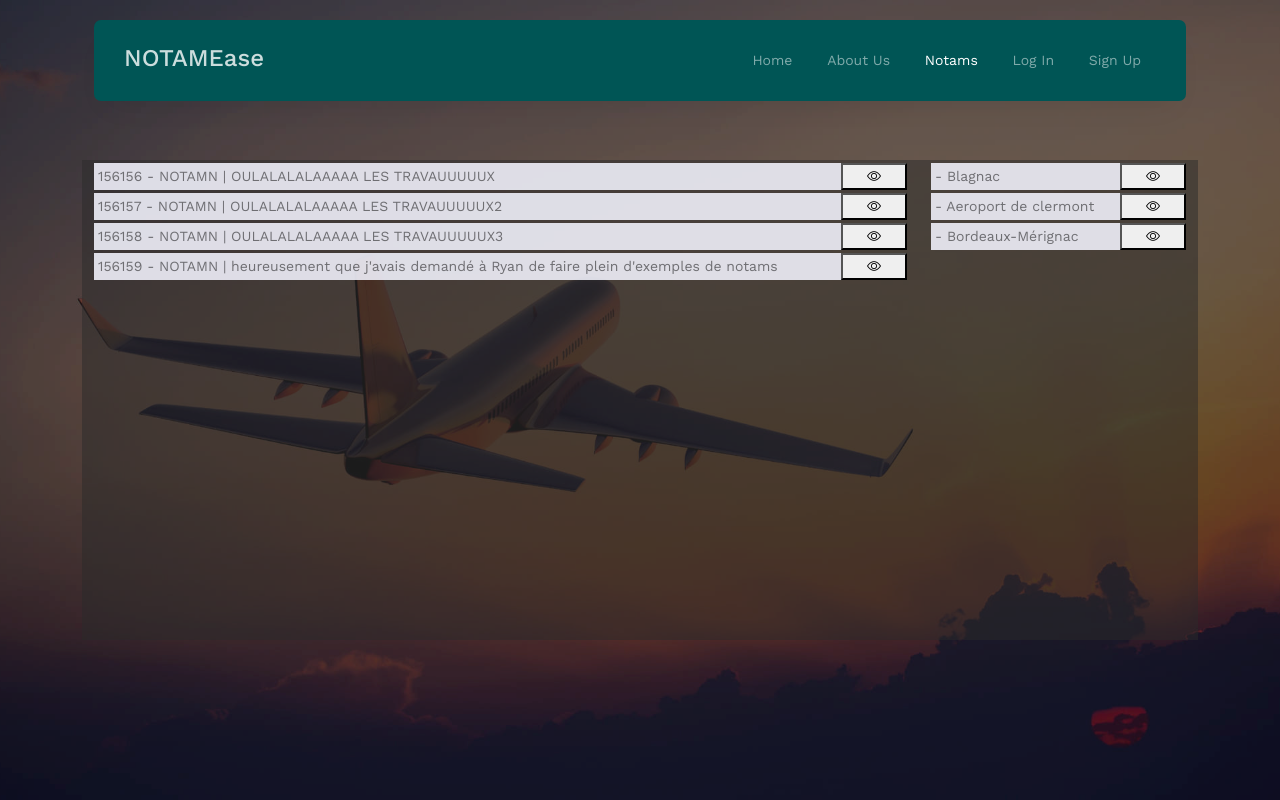
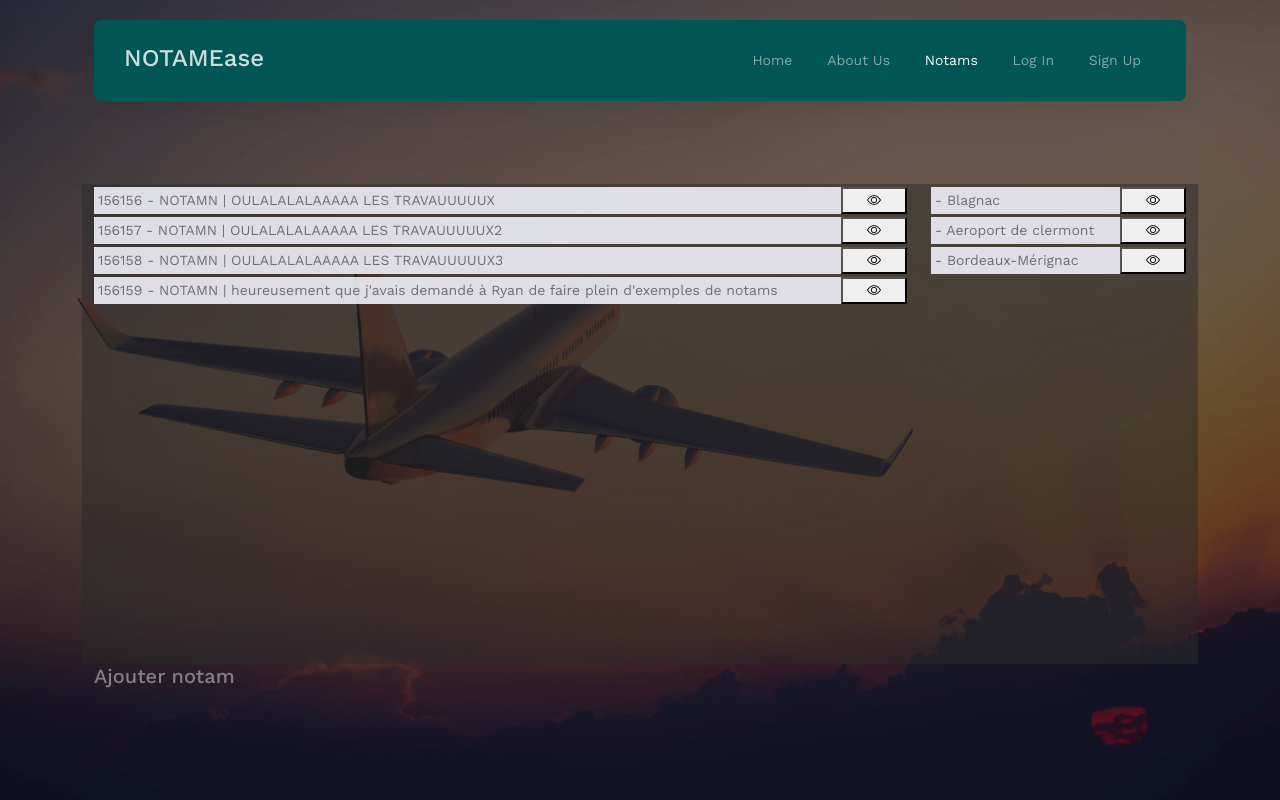
Before and after one commit to AllanB274/NOTAM_manager_BE, a Flask app: page /notam in a window 1280 px wide. Run offline with Flask 3, Linux system fonts and the light colour scheme; data comes from the database, SQL or seed files in the repository; some libraries are stand-ins or nearby versions.

Commit message:
Test de style pour la page notam avec bouton

```diff
--- a/notam_groupeA/SiteNotam/template/notam.html
+++ b/notam_groupeA/SiteNotam/template/notam.html
@@ -80,11 +80,11 @@
 
 
         <div class="container">
-            <div class="row justify-content-center align-items-center">
+            <div class="row justify-content-center align-items-center" style="height: 60vh; margin-top: 23vh;">
                 <!-- <div id="filtre">
 
             </div> -->
-                <div id="notams" style="background-color: rgba(43, 43, 43, 0.5);width:75%" class="col-6"
+                <div id="notams" style="background-color: rgba(43, 43, 43, 0.5);" class="col-9"
                     data-aos="fade-up">
                     <div style="overflow-y: scroll; height: 60vh;">
                         {%for i in notams%}
@@ -108,7 +108,7 @@
                         {% endfor %}
                     </div>
                 </div>
-                <div id="airports" style="background-color: rgba(43, 43, 43, 0.5); width:25%;" class="col-4"
+                <div id="airports" style="background-color: rgba(43, 43, 43, 0.5);" class="col-3"
                     data-aos="fade-up">
                     <div style="overflow-y: scroll; height: 60vh;">
                         {% for a in airports %}
@@ -130,6 +130,7 @@
                     </div>
                 </div>
             </div>
+            <h5 data-aos="fade-up"><a style="color:rgba(200, 200, 200, 0.58)" href="/ajouterNotam">Ajouter notam</a></h5>
         </div>
     </div>
     {% include("layout/footer.html") %}
```
